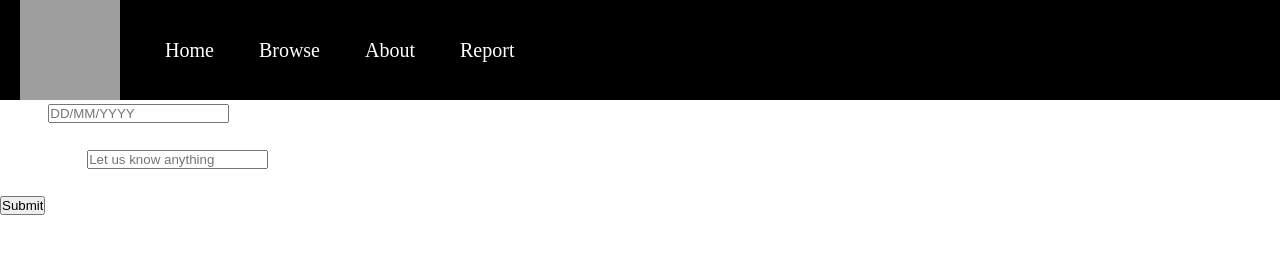
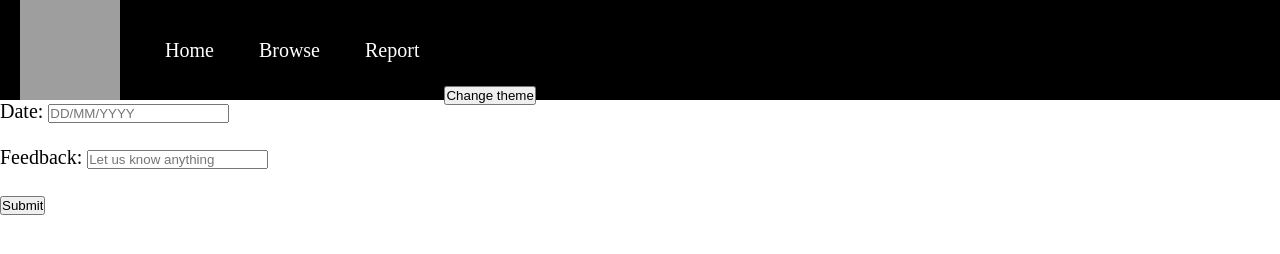
Before and after one commit to Team-Hyperion/Hyperion-website, a plain HTML site: page Report.html in a window 1280 px wide. Drawn offline with Linux system fonts and the light colour scheme; grey boxes are pictures that could not be loaded.

Commit message:
added dark mode

```diff
--- a/Report.html
+++ b/Report.html
@@ -4,7 +4,7 @@
 <head>
     <title>Report</title>
     <link rel="stylesheet" href="style.css"  type="text/css">
-    <script src="Js/script.js"></script>
+
 </head>
 
 <body>
@@ -13,18 +13,21 @@
             <li><a><img src="https://cdn.discordapp.com/attachments/755129724811870211/757711994370392211/unknown.png" class="logo" class="menu"></a></li>
             <li><a href="index.html" class="menu">Home</a></li>
             <li><a href="Browse.html" class="menu">Browse</a></li>
-            <li><a href="About.html" class="menu">About</a></li>
             <li><a href="Report.html" class="menu">Report</a></li>
+            <button type="button" id="theme_changer" class="button">Change theme</button>
         </ul>
     </nav>
+    <script src="Js/script.js"></script>
 </body>
 
+
+
 <form>
-    <label style="color:white;" for="Date">Date:</label>
+    <label for="Date">Date:</label>
     <input type="text" id="Date" name="Date" placeholder="DD/MM/YYYY"><br><br>
-    <label style="color:white;" for="Feedback">Feedback:</label>
+    <label  for="Feedback">Feedback:</label>
     <input type="text" id="Feedback" name="Feedback" placeholder="Let us know anything"><br><br>
-    <input type="submit" value="Submit">
+    <input type="submit" id ='submit' value="Submit">
 </form>
 
 </html>
```
